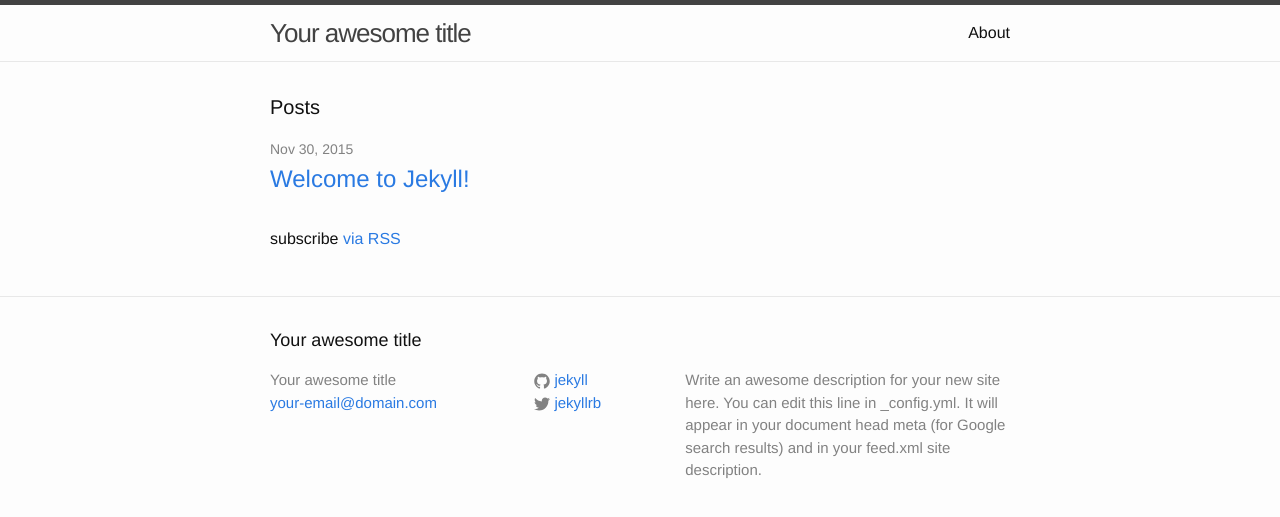
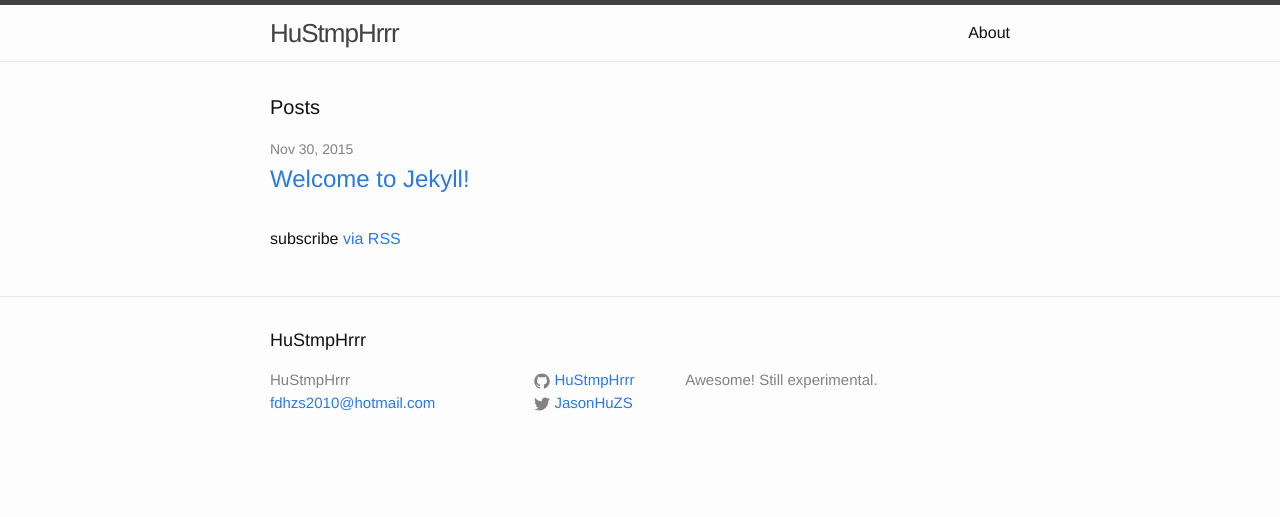
Before and after one commit to HuStmpHrrr/HuStmpHrrr.github.io, a Jekyll site: the page built from index.html, in a window 1280 px wide. Shown: the top 517 px of the page. Built offline with Jekyll 4.4.1, drawn with Linux system fonts in a browser that asks for light colours.

Commit message:
settings

```diff
--- a/_config.yml
+++ b/_config.yml
@@ -6,16 +6,14 @@
 # 'jekyll serve'. If you change this file, please restart the server process.
 
 # Site settings
-title: Your awesome title
-email: your-email@domain.com
+title: HuStmpHrrr
+email: fdhzs2010@hotmail.com
 description: > # this means to ignore newlines until "baseurl:"
-  Write an awesome description for your new site here. You can edit this
-  line in _config.yml. It will appear in your document head meta (for
-  Google search results) and in your feed.xml site description.
+  Awesome! Still experimental.
 baseurl: "" # the subpath of your site, e.g. /blog
-url: "http://yourdomain.com" # the base hostname & protocol for your site
-twitter_username: jekyllrb
-github_username:  jekyll
+url: "http://hustmphrrr.github.io" # the base hostname & protocol for your site
+twitter_username: JasonHuZS
+github_username:  HuStmpHrrr
 
 # Build settings
 markdown: kramdown
```
Also changed, not shown: Gemfile (added, +24 -0 lines), 1 other file.
